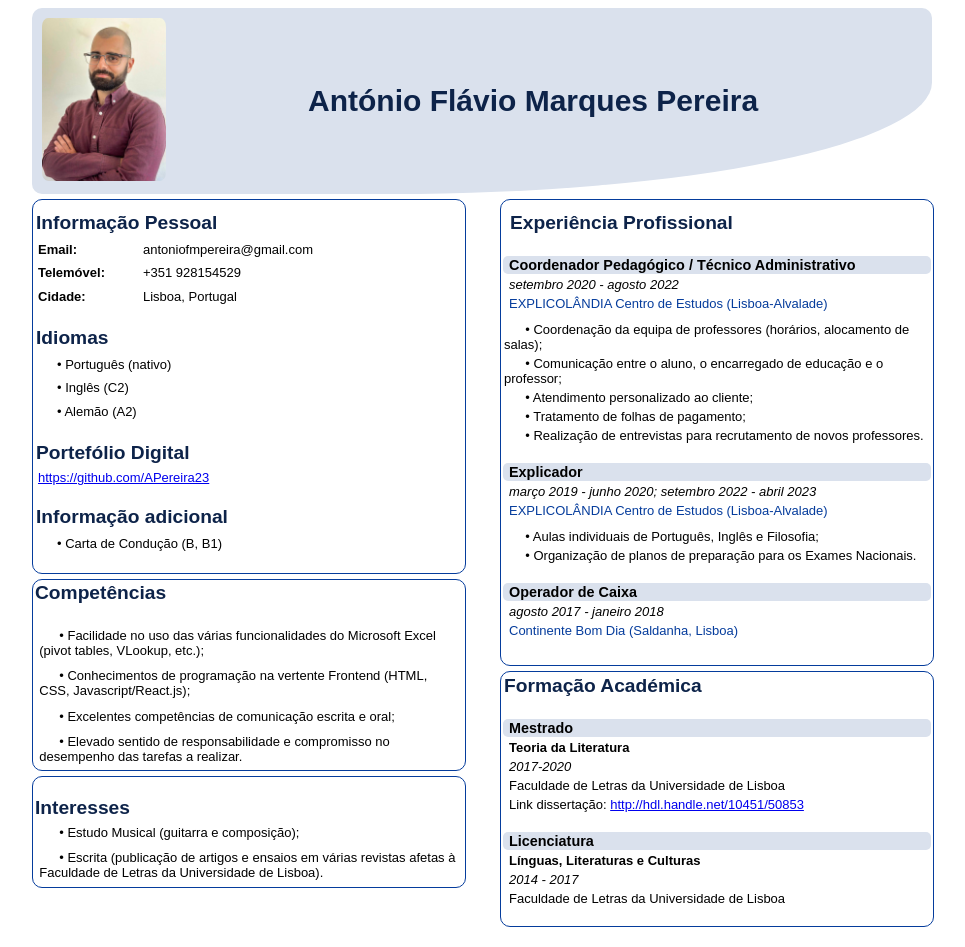
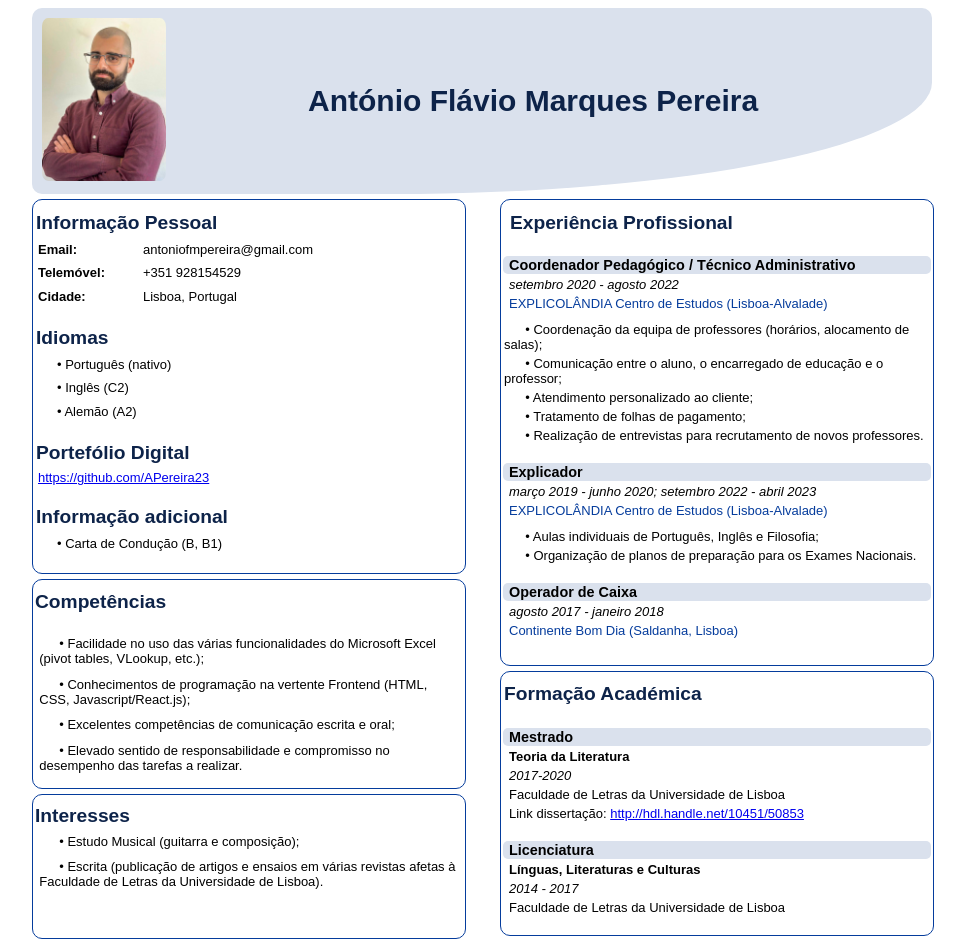
Before and after one commit to APereira23/curriculum-vitae-builder, a React (Create React App) app: page / in a window 1280 px wide. Shown: the whole page, without its empty margins (158-1123 px from the left). Built offline with nearby package versions, Linux system fonts and the light colour scheme.

Commit message:
Minor formatting fixes

```diff
--- a/src/App.css
+++ b/src/App.css
@@ -137,7 +137,7 @@ body {
 .education-title {
   font-size: 1.2rem;
   font-weight: bold;
-  margin-top: 0%;
+  margin-top: 2%;
 }
 
 .degree-title {
@@ -167,6 +167,8 @@ body {
 /* Skills styling */
 .skills-container {
   width: 100%;
+  padding-top: 2%;
+  padding-bottom: 2%;
 }
 
 .skills-title {
@@ -180,8 +182,9 @@ body {
 }
 
 .hobbies-container {
-  padding-top: 4%;
   width: 100%;
+  padding-top: 2%;
+  padding-bottom: 10%;
 }
 
 .hobbies-title {
```
